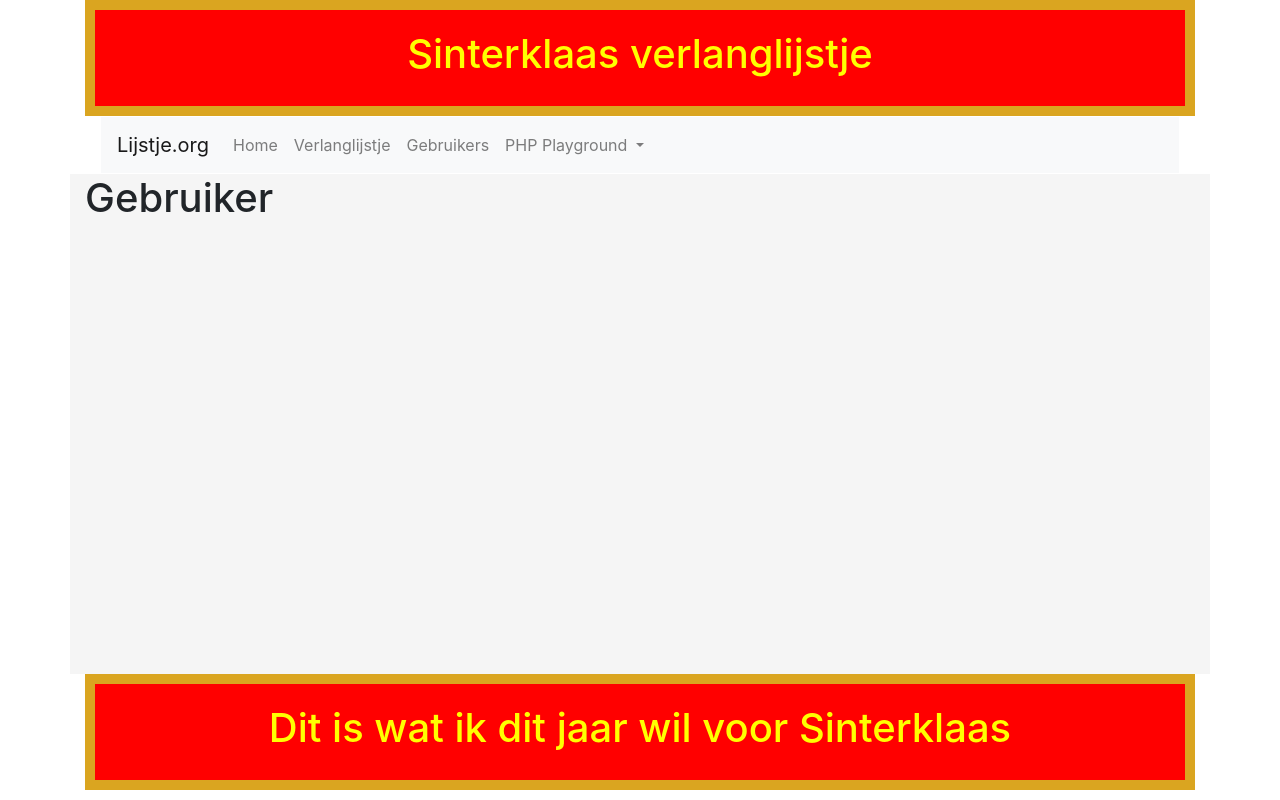
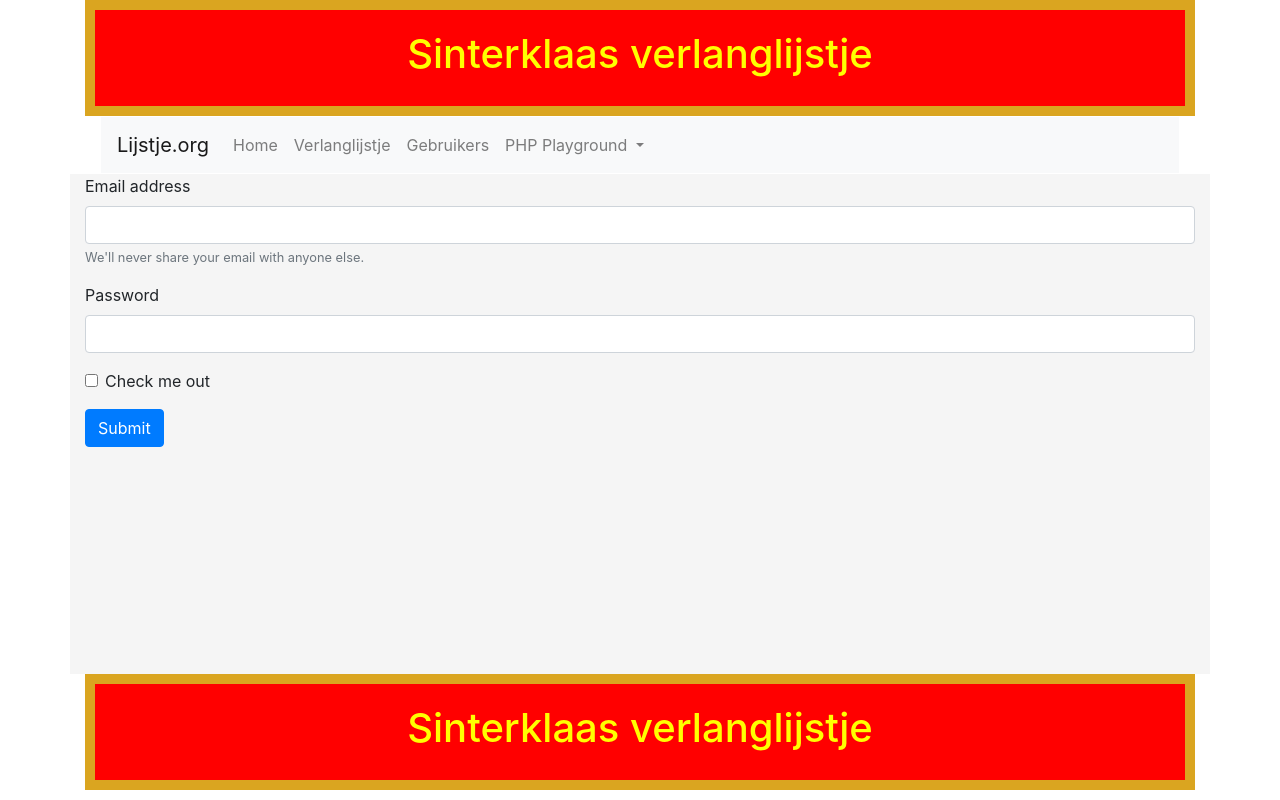
Before and after one commit to JMVD99/Blok-2, a PHP site: page /index.php?content=Gebruikers in a window 1280 px wide. Run offline with PHP 8.4, Linux system fonts and the light colour scheme.

Commit message:
Versie 1.1.4

```diff
--- a/Gebruikers.php
+++ b/Gebruikers.php
@@ -1 +1,16 @@
-<h1>Gebruiker<h1>
+<form>
+  <div class="form-group">
+    <label for="exampleInputEmail1">Email address</label>
+    <input type="email" class="form-control" id="exampleInputEmail1" aria-describedby="emailHelp">
+    <small id="emailHelp" class="form-text text-muted">We'll never share your email with anyone else.</small>
+  </div>
+  <div class="form-group">
+    <label for="exampleInputPassword1">Password</label>
+    <input type="password" class="form-control" id="exampleInputPassword1">
+  </div>
+  <div class="form-group form-check">
+    <input type="checkbox" class="form-check-input" id="exampleCheck1">
+    <label class="form-check-label" for="exampleCheck1">Check me out</label>
+  </div>
+  <button type="submit" class="btn btn-primary">Submit</button>
+</form>
--- /dev/null
+++ b/footer.php
@@ -0,0 +1,3 @@
+<footer>
+    <h1>Dit is wat ik dit jaar wil voor Sinterklaas</h1>
+</footer>
--- /dev/null
+++ b/header.php
@@ -0,0 +1,3 @@
+<header>
+    <h1>Sinterklaas verlanglijstje</h1>
+</header>
--- a/index.php
+++ b/index.php
@@ -1,5 +1,6 @@
 <!doctype html>
 <html lang="en">
+
 <head>
   <!-- Required meta tags -->
   <meta charset="utf-8">
@@ -7,15 +8,19 @@
 
   <!-- Bootstrap CSS -->
   <link href="https://fonts.googleapis.com/css?family=Permanent+Marker&display=swap" rel="stylesheet">
-    <link rel="stylesheet" href="https://stackpath.bootstrapcdn.com/bootstrap/4.3.1/css/bootstrap.min.css" integrity="sha384-ggOyR0iXCbMQv3Xipma34MD+dH/1fQ784/j6cY/iJTQUOhcWr7x9JvoRxT2MZw1T" crossorigin="anonymous">
+  <link rel="stylesheet" href="https://stackpath.bootstrapcdn.com/bootstrap/4.3.1/css/bootstrap.min.css"
+    integrity="sha384-ggOyR0iXCbMQv3Xipma34MD+dH/1fQ784/j6cY/iJTQUOhcWr7x9JvoRxT2MZw1T" crossorigin="anonymous">
   <link rel="stylesheet" href="./CSS/style.css">
 
   <title>Verlanglijstje</title>
 </head>
+
 <body>
   <main class="container">
-    <div class="row">
-        <div class="col-12"><header><h1>Sinterklaas verlanglijstje</h1></header></div>
+    <div class="row" id="header">
+      <div class="col-12">
+        <?php include("./header.php"); ?>
+      </div>
     </div>
     <div class="row" id="navigation">
       <div class="col-12">
@@ -34,16 +39,26 @@
           ?>
       </div>
     </div>
-    <div class="row">
-        <div class="col-12"><footer><h1>Dit is wat ik dit jaar wil voor Sinterklaas</h1></footer></div>
+  </main>
+  <main class="container">
+    <div class="row" id="footer">
+      <div class="col-12">
+        <?php include("./header.php"); ?>
+      </div>
     </div>
   </main>
 
   <!-- Optional JavaScript -->
   <!-- jQuery first, then Popper.js, then Bootstrap JS -->
-    <script src="https://code.jquery.com/jquery-3.3.1.slim.min.js" integrity="sha384-q8i/X+965DzO0rT7abK41JStQIAqVgRVzpbzo5smXKp4YfRvH+8abtTE1Pi6jizo" crossorigin="anonymous"></script>
-    <script src="https://cdnjs.cloudflare.com/ajax/libs/popper.js/1.14.7/umd/popper.min.js" integrity="sha384-UO2eT0CpHqdSJQ6hJty5KVphtPhzWj9WO1clHTMGa3JDZwrnQq4sF86dIHNDz0W1" crossorigin="anonymous"></script>
-    <script src="https://stackpath.bootstrapcdn.com/bootstrap/4.3.1/js/bootstrap.min.js" integrity="sha384-JjSmVgyd0p3pXB1rRibZUAYoIIy6OrQ6VrjIEaFf/nJGzIxFDsf4x0xIM+B07jRM" crossorigin="anonymous"></script>
+  <script src="https://code.jquery.com/jquery-3.3.1.slim.min.js"
+    integrity="sha384-q8i/X+965DzO0rT7abK41JStQIAqVgRVzpbzo5smXKp4YfRvH+8abtTE1Pi6jizo"
+    crossorigin="anonymous"></script>
+  <script src="https://cdnjs.cloudflare.com/ajax/libs/popper.js/1.14.7/umd/popper.min.js"
+    integrity="sha384-UO2eT0CpHqdSJQ6hJty5KVphtPhzWj9WO1clHTMGa3JDZwrnQq4sF86dIHNDz0W1"
+    crossorigin="anonymous"></script>
+  <script src="https://stackpath.bootstrapcdn.com/bootstrap/4.3.1/js/bootstrap.min.js"
+    integrity="sha384-JjSmVgyd0p3pXB1rRibZUAYoIIy6OrQ6VrjIEaFf/nJGzIxFDsf4x0xIM+B07jRM"
+    crossorigin="anonymous"></script>
   <script scr="./JS/app.js"><script>
 </body>
 </html>
```
Lines whose indentation alone changed are shown as unchanged.
